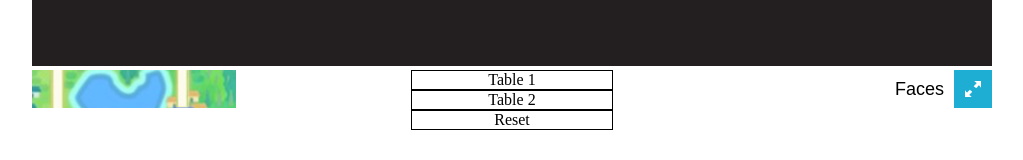
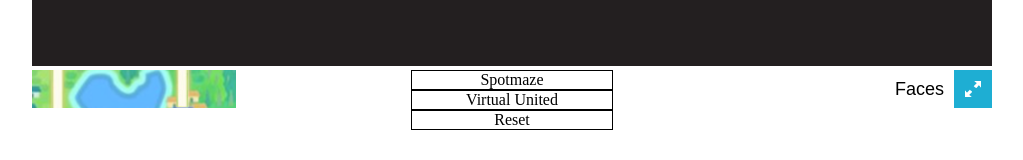
Before and after one commit to paragpathak2006/tab, a plain HTML site: page index.html in a window 1280 px wide. Shown: the part 602-762 px from the top of the page, without its empty margins (128-1151 px from the left). Drawn offline with Linux system fonts and the light colour scheme; no server answers.

Commit message:
Update index.html

```diff
--- a/index.html
+++ b/index.html
@@ -20,8 +20,8 @@
         <div id="unity-webgl-logo"></div>
         <div id="unity-fullscreen-button"></div>
         <div id="unity-build-title">Faces</div>
-        <div id="unity-buttonbox1" style="border:solid 1px black; width:200px; height:30; margin:auto; text-align:center">Table 1</div>
-        <div id="unity-buttonbox2" style="border:solid 1px black; width:200px; height:30; margin:auto; text-align:center">Table 2</div>
+        <div id="unity-buttonbox1" style="border:solid 1px black; width:200px; height:30; margin:auto; text-align:center">Spotmaze</div>
+        <div id="unity-buttonbox2" style="border:solid 1px black; width:200px; height:30; margin:auto; text-align:center">Virtual United</div>
         <div id="unity-buttonbox3" style="border:solid 1px black; width:200px; height:30; margin:auto; text-align:center">Reset</div>
       </div>
     </div>
```
